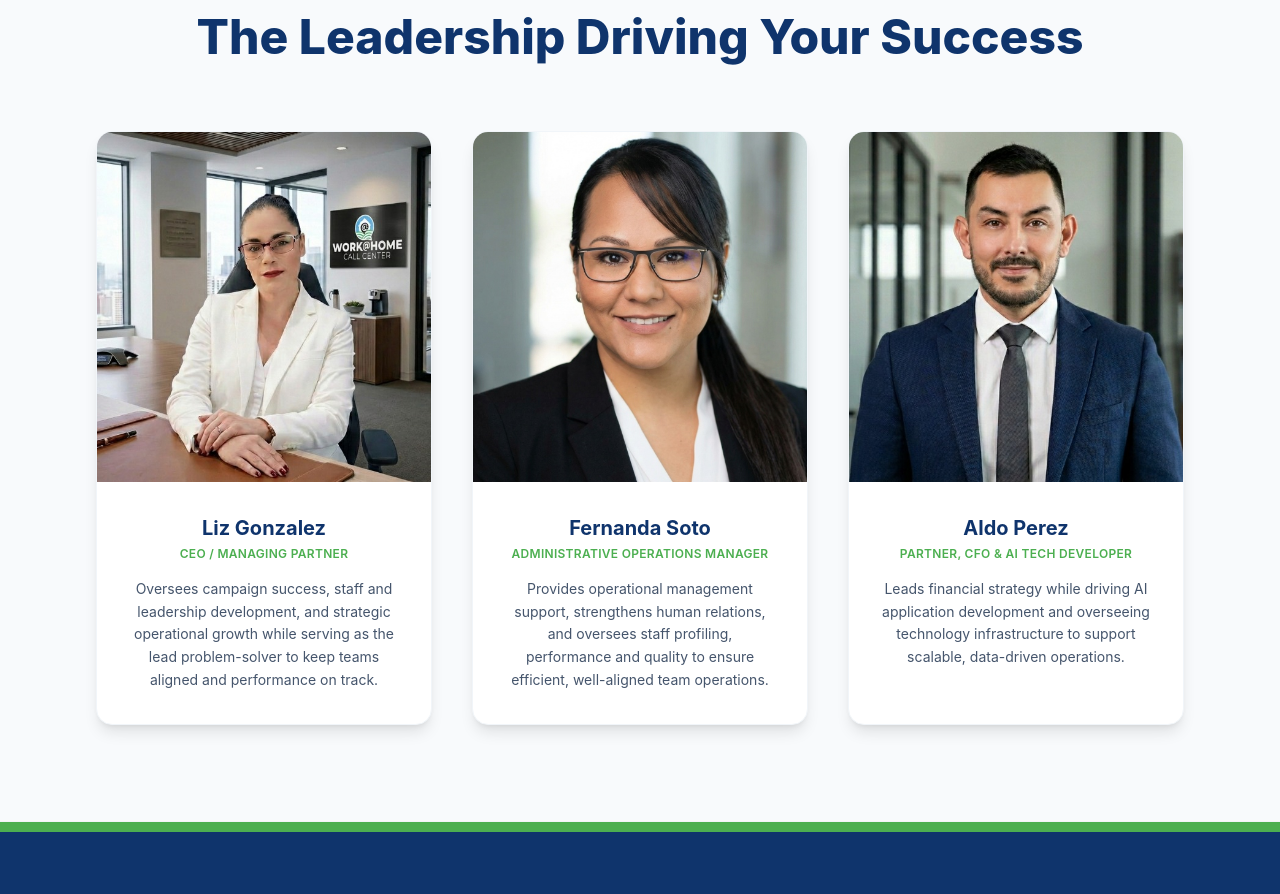
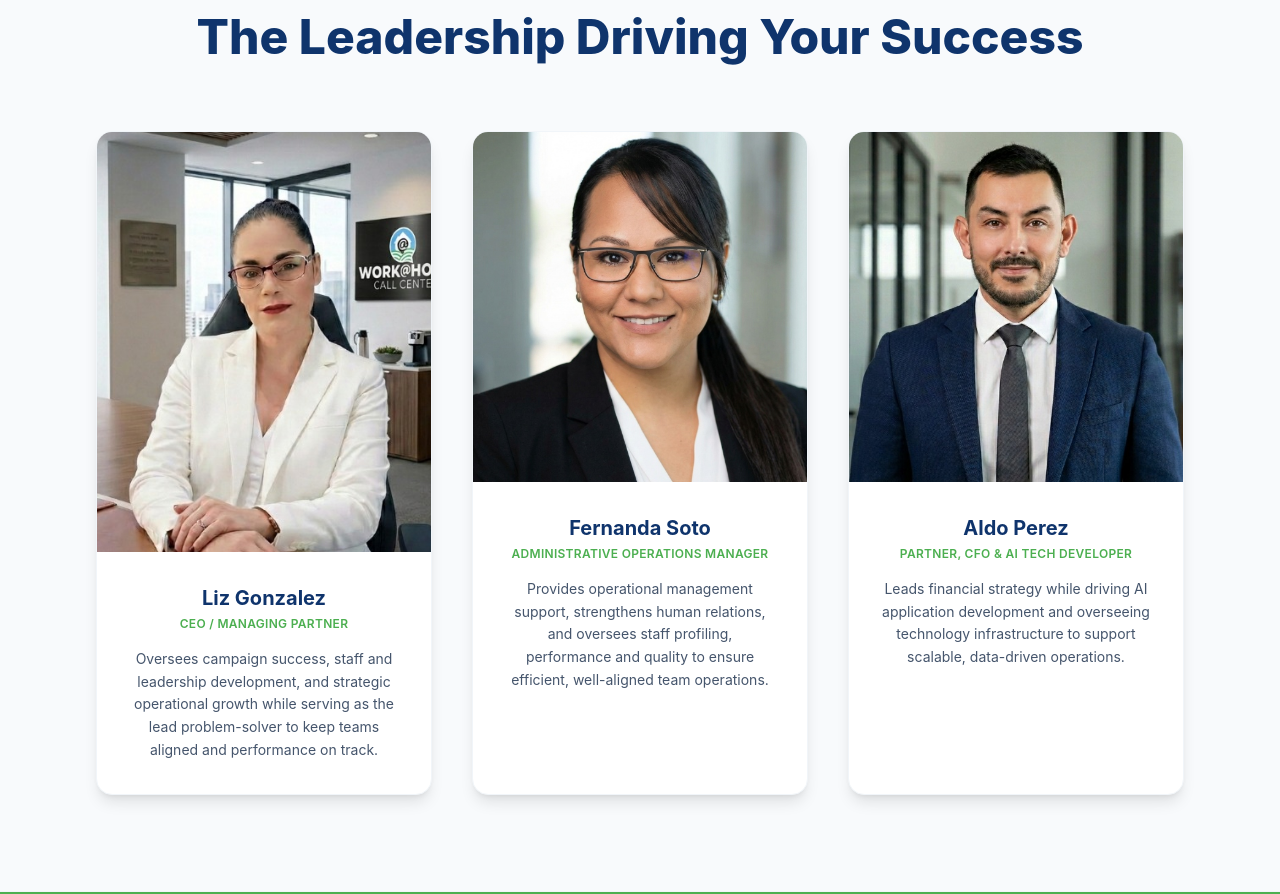
Before and after one commit to raelnv-arch/workathomecc-web, a Next.js app: page / in a window 1280 px wide. Shown: the part 5120-6014 px from the top of the page. Built offline with nearby package versions, Linux system fonts and the light colour scheme.

Commit message:
Enlarge Liz Gonzalez photo in Meet the Team section

```diff
--- a/app/page.tsx
+++ b/app/page.tsx
@@ -427,8 +427,8 @@ export default function Home() {
               transition={{ duration: 0.5, delay: 0.1 }}
               className="bg-white rounded-2xl shadow-lg overflow-hidden flex flex-col items-center text-center group border border-slate-100"
             >
-              <div className="w-full relative h-[350px]">
-                <Image src="/team-3.jpg" alt="Liz Gonzalez" fill className="object-cover object-top group-hover:scale-105 transition-transform duration-500" />
+              <div className="w-full relative h-[420px] overflow-hidden">
+                <Image src="/team-3.jpg" alt="Liz Gonzalez" fill className="object-cover object-top scale-[1.15] origin-[50%_30%] group-hover:scale-[1.20] transition-transform duration-500" />
               </div>
               <div className="p-8">
                 <h4 className="text-xl font-bold text-[#0f346c] mb-1 font-heading">Liz Gonzalez</h4>
```
